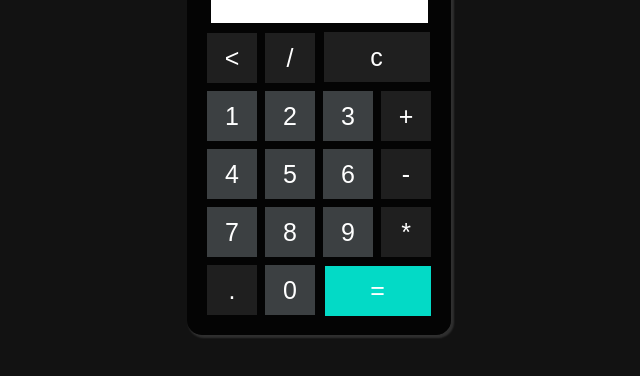
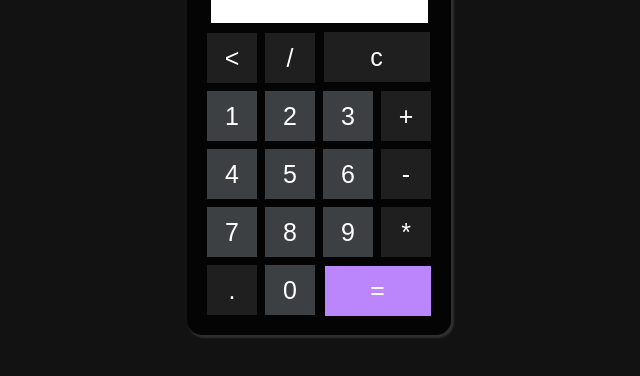
Before and after one commit to FravonDev/calculadora, a plain HTML site: page index.html in a window 1280 px wide. Shown: the part 266-642 px from the top of the page, without its empty margins (321-961 px from the left). Drawn offline with Linux system fonts and the light colour scheme.

Commit message:
novas alterações no design

```diff
--- a/style.css
+++ b/style.css
@@ -10,10 +10,10 @@
 :root{
     --dark-color-bg: #121212;
     --dark-primary-color: rgba(0, 0, 0, 0.8);
-    --dark-secondary-color: #BB86FC;
+    --dark-secondary-color: #03DAC6;
     --dark-btn-primary: #3C4042;
     --dark-btn-secondary: rgb(31,31,31);
-    --dark-effect--color: #03DAC6;
+    --dark-effect--color: #BB86FC;
 }
 
 body{
```
